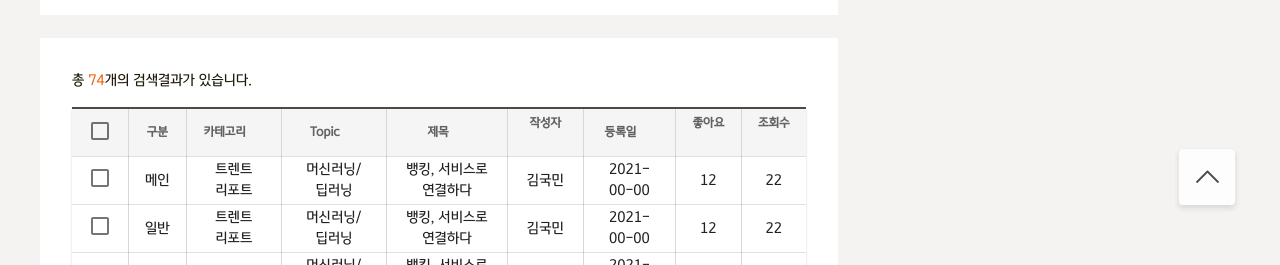
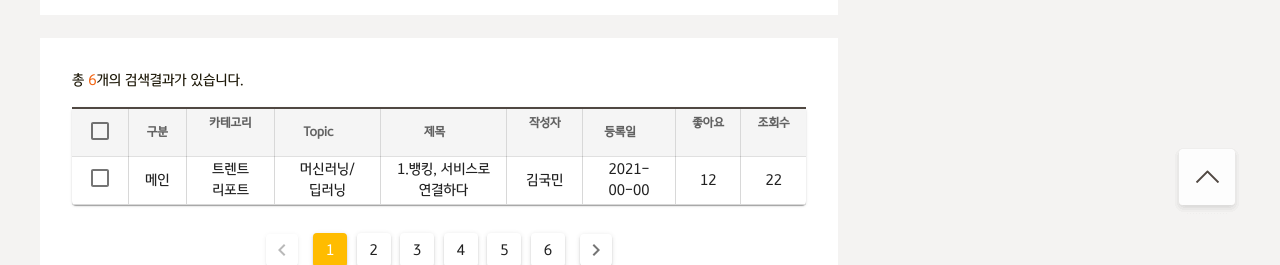
Before and after one commit to gesazumo/vuedata, a Vue app: page /admin/adm027 in a window 1280 px wide. Shown: the part 535-800 px from the top of the page. Built offline with nearby package versions, Linux system fonts and the light colour scheme.

Commit message:
v-data-table, v-pagenation 연동

```diff
--- a/src/views/admin/TAH-ADM027.vue
+++ b/src/views/admin/TAH-ADM027.vue
@@ -65,7 +65,10 @@
 				</div>
 				<div class="item_box">
 					<div class="tit">
-						<p>총 <span>74</span>개의 검색결과가 있습니다.</p>
+						<p>
+							총 <span>{{ items3.length }}</span
+							>개의 검색결과가 있습니다.
+						</p>
 					</div>
 					<div class="table_box">
 						<v-data-table
@@ -74,15 +77,17 @@
 							:items="items3"
 							:items-per-page="itemsPerPage"
 							:single-select="singleSelect"
-							item-key="aaa"
+							item-key="seq"
 							show-select
 							hide-default-footer
 							class="elevation-1"
+							:page.sync="page"
+							@page-count="pageCount = $event"
 						></v-data-table>
 						<div class="paging">
 							<v-pagination
 								v-model="page"
-								:length="50"
+								:length="pageCount"
 								:total-visible="7"
 								color="primary"
 							></v-pagination>
@@ -125,7 +130,7 @@ export default {
 			],
 			page: 1,
 			pageCount: 0,
-			itemsPerPage: 10,
+			itemsPerPage: 1,
 			singleSelect: false,
 			selected: [],
 			headers: [
@@ -145,60 +150,66 @@ export default {
 			],
 			items3: [
 				{
+					seq: '1',
 					aaa: '메인',
 					category: '트렌트 리포트',
 					topic: '머신러닝/딥러닝',
-					subject: '뱅킹, 서비스로 연결하다',
+					subject: '1.뱅킹, 서비스로 연결하다',
 					writer: '김국민',
 					date: '2021-00-00',
 					good: '12',
 					hit: '22',
 				},
 				{
+					seq: '2',
 					aaa: '일반',
 					category: '트렌트 리포트',
 					topic: '머신러닝/딥러닝',
-					subject: '뱅킹, 서비스로 연결하다',
+					subject: '2.뱅킹, 서비스로 연결하다',
 					writer: '김국민',
 					date: '2021-00-00',
 					good: '12',
 					hit: '22',
 				},
 				{
+					seq: '3',
 					aaa: '일반',
 					category: '뉴스레터',
 					topic: '머신러닝/딥러닝',
-					subject: '뱅킹, 서비스로 연결하다',
+					subject: '3.뱅킹, 서비스로 연결하다',
 					writer: '김국민',
 					date: '2021-00-00',
 					good: '12',
 					hit: '22',
 				},
 				{
+					seq: '4',
 					aaa: '메인',
 					category: '전문가 리포트',
 					topic: '머신러닝/딥러닝',
-					subject: '뱅킹, 서비스로 연결하다',
+					subject: '4.뱅킹, 서비스로 연결하다',
 					writer: '김국민',
 					date: '2021-00-00',
 					good: '12',
 					hit: '22',
 				},
 				{
+					seq: '5',
 					aaa: '메인',
 					category: '트렌트 리포트',
 					topic: '머신러닝/딥러닝',
-					subject: '뱅킹, 서비스로 연결하다',
+					subject: '5.뱅킹, 서비스로 연결하다',
 					writer: '김국민',
 					date: '2021-00-00',
 					good: '12',
 					hit: '22',
 				},
 				{
+					seq: '6',
 					aaa: '메인',
 					category: '트렌트 리포트',
 					topic: '머신러닝/딥러닝',
-					subject: '뱅킹, 서비스로 연결하다',
+					subject: '6.뱅킹, 서비스로 연결하다',
 					writer: '김국민',
 					date: '2021-00-00',
 					good: '12',
--- a/src/views/admin/TAH-ADM028.vue
+++ b/src/views/admin/TAH-ADM028.vue
@@ -1,6 +1,6 @@
 <template>
 	<div class="adm_wrap">
-		<div id="lnb"></div>
+		<!-- <div id="lnb"></div> -->
 		<div class="adm_contents">
 			<div class="inner">
 				<h5>인사이트 리포트 등록 및 수정</h5>
```
